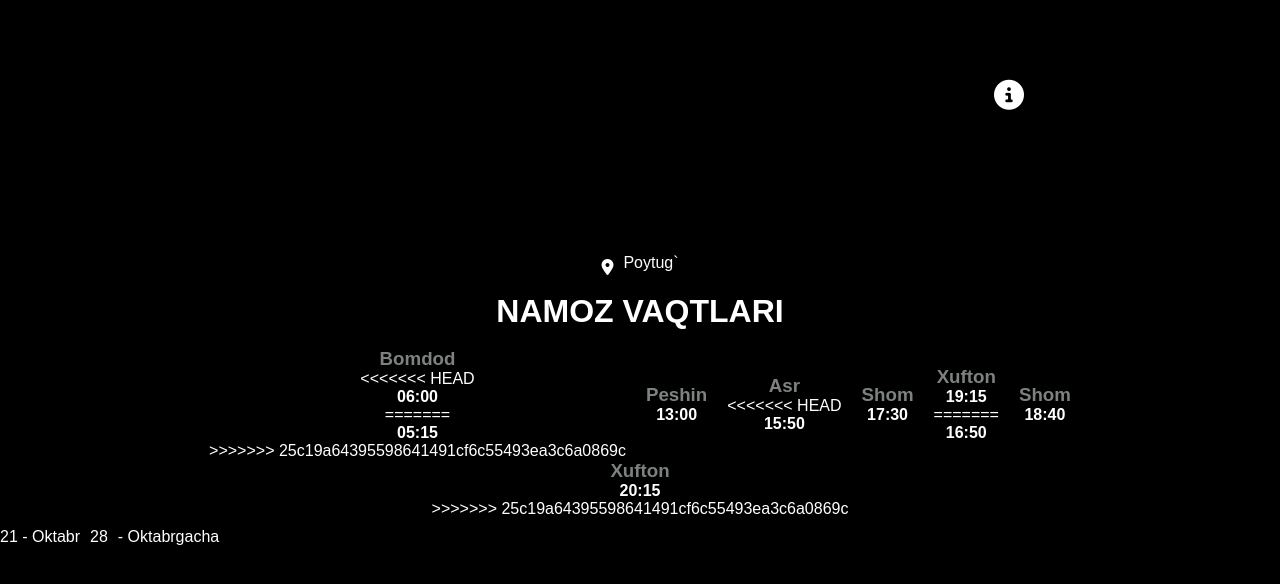
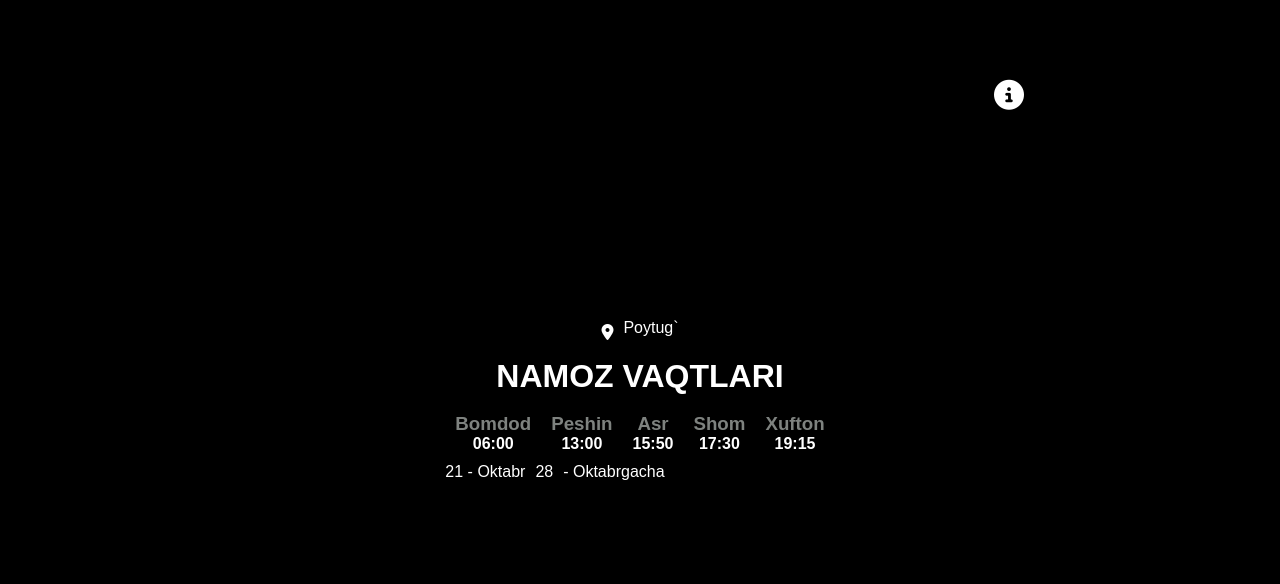
Before and after one commit to Bekzodbek2006/prayer-times, a plain HTML site: page index.html in a window 1280 px wide. Drawn offline with Linux system fonts and the light colour scheme.

Commit message:
bugs fixed

```diff
--- a/index.html
+++ b/index.html
@@ -26,7 +26,8 @@
                         class="fa-solid fa-link"></i>Manba</a>
                 <p class="copy modal-el"><i class="fa-solid fa-copy"></i> Nusxa Olish</p>
                 <p class="when modal-el"><i class="fa-solid fa-calendar-day"></i> Jumagacha</p>
-                <p style="cursor: pointer;" onclick="customAlert.alert('aristocratdev.t.me','Xatolik Bosa')"><i  class="fa-solid fa-circle-info"></i><span>Xatolikuchun</span></p>
+                <p style="cursor: pointer;" onclick="customAlert.alert('aristocratdev.t.me','Xatolik Bosa')"><i
+                        class="fa-solid fa-circle-info"></i><span>Xatolikuchun</span></p>
             </div>
         </div>
         <div class="loaction">
@@ -42,11 +43,8 @@
                 </div> -->
                 <div class="times">
                     <h3>Bomdod</h3>
-<<<<<<< HEAD
                     <h4>06:00</h4>
-=======
-                    <h4>05:15</h4>
->>>>>>> 25c19a64395598641491cf6c55493ea3c6a0869c
+
                 </div>
                 <!-- <div class="times">
                     <h3>Quyosh chiqishi</h3>
@@ -62,7 +60,7 @@
                 </div>
                 <div class="times">
                     <h3>Asr</h3>
-<<<<<<< HEAD
+
                     <h4>15:50</h4>
                 </div>
                 <div class="times">
@@ -72,17 +70,7 @@
                 <div class="times">
                     <h3>Xufton</h3>
                     <h4>19:15</h4>
-=======
-                    <h4>16:50</h4>
-                </div>
-                <div class="times">
-                    <h3>Shom</h3>
-                    <h4>18:40</h4>
-                </div>
-                <div class="times">
-                    <h3>Xufton</h3>
-                    <h4>20:15</h4>
->>>>>>> 25c19a64395598641491cf6c55493ea3c6a0869c
+
                 </div>
             </div>
             <div class="span">
```
